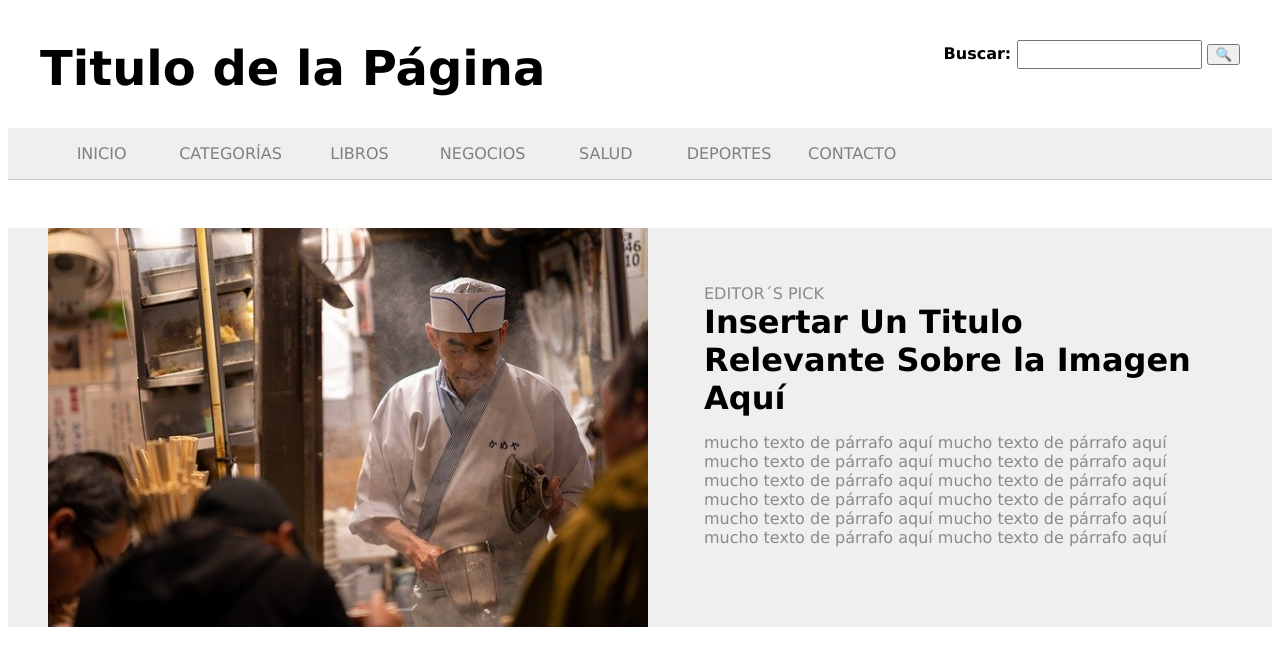
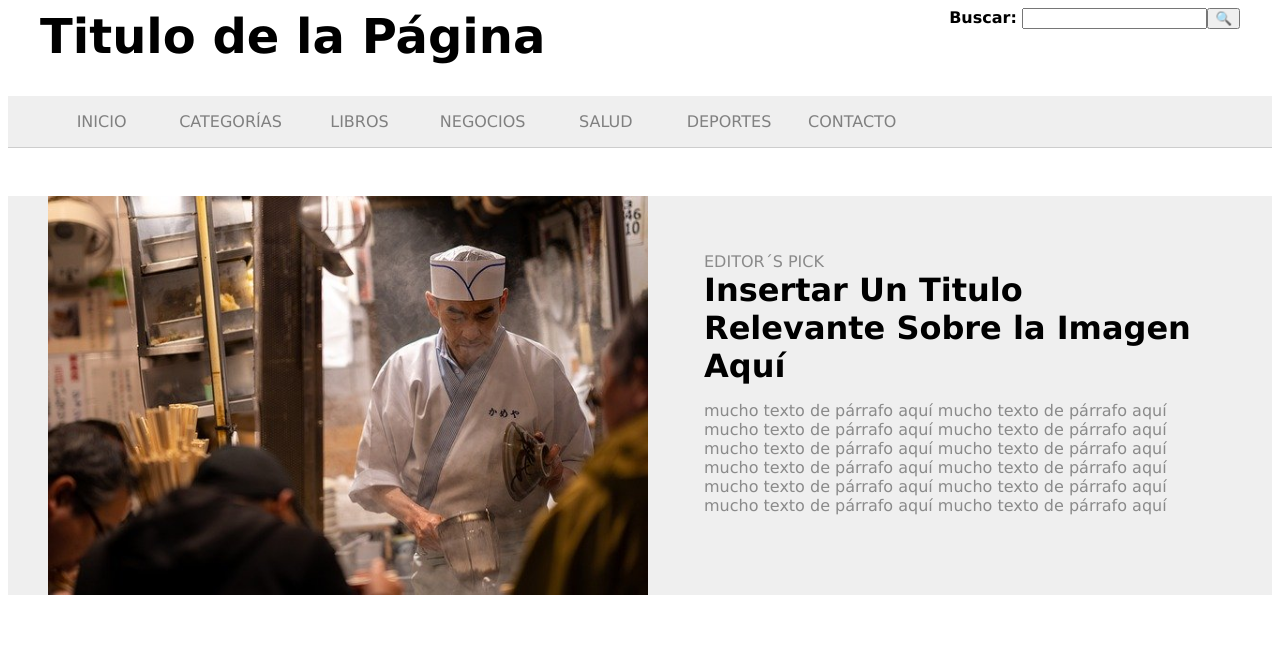
Before and after one commit to rsalhuana/rsalhuana.github.io, a plain HTML site: page index.html in a window 1280 px wide. Drawn offline with Linux system fonts and the light colour scheme.

Commit message:
Aplicando flex al título y search input del header

```diff
--- a/css/styles-17.css
+++ b/css/styles-17.css
@@ -2,26 +2,14 @@ body{
     font-family: Verdana, Geneva, Tahoma, sans-serif;
 }
 header{
-    font-size: 26px;
     font-weight: bolder;
-    padding: 2rem;
+    padding: 0 2rem 2rem 2rem;
     margin: 0;
-}
-.search{
-    float: right;
-    font-size: 1rem;
-}
-.search input{
-    height: 23px;
+    display: flex;
+    justify-content: space-between;
 }
 .titulo{
-    float: left;
     font-size: 3rem;
-}
-header:after {
-    content: "";
-    display: table;
-    clear: both;
 }
 nav{
     padding-left: 2rem;
```
Also changed, not shown: index.html (+1 -2 lines).
